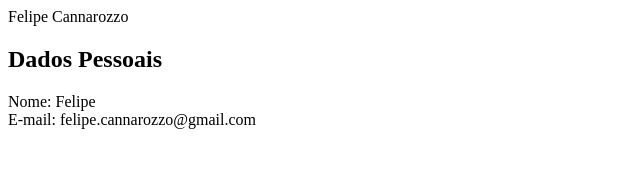
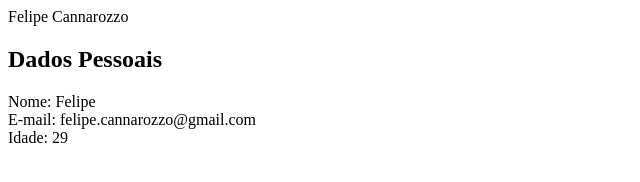
Before and after one commit to Cannarozzo/cannarozzo.github.io, a plain HTML site: page index.html in a window 1280 px wide. Shown: the full height of the page, 0-640 px from the left. Drawn offline with Linux system fonts and the light colour scheme.

Commit message:
Mensagem

```diff
--- a/index.html
+++ b/index.html
@@ -10,7 +10,8 @@
                 <h2>Dados Pessoais</h2>
                 <p>
                     Nome: Felipe <br>
-                    E-mail: felipe.cannarozzo@gmail.com
+                    E-mail: felipe.cannarozzo@gmail.com <br>
+                    Idade: 29
                 </p>
             </section>
         </article>
```
